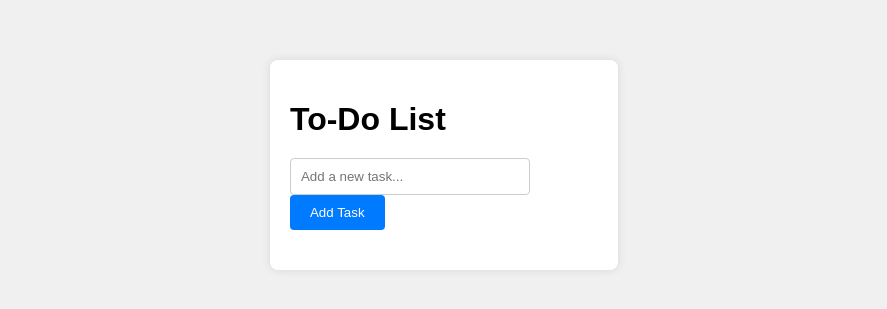
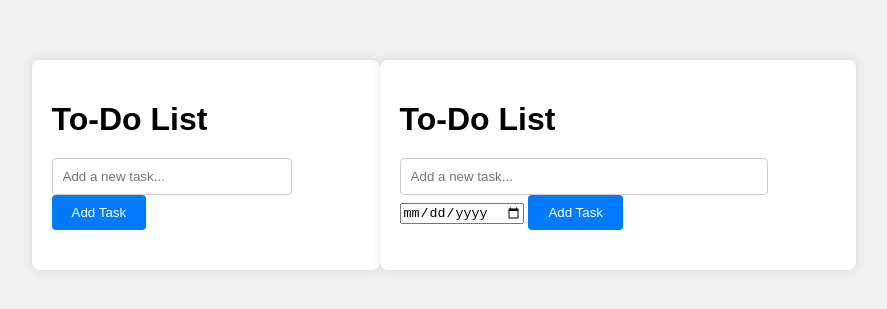
Before and after one commit to OSsLTD/Todo---App, a plain HTML site: page index.html in a window 1280 px wide. Shown: the part 235-544 px from the top of the page, without its empty margins (196-1083 px from the left). Drawn offline with Linux system fonts and the light colour scheme.

Commit message:
Update index.html

```diff
--- a/index.html
+++ b/index.html
@@ -16,3 +16,10 @@
     <script src="script.js"></script>
 </body>
 </html>
+<div class="container">
+    <h1>To-Do List</h1>
+    <input type="text" id="taskInput" placeholder="Add a new task...">
+    <input type="date" id="dueDateInput">
+    <button id="addTaskButton">Add Task</button>
+    <ul id="taskList"></ul>
+</div>
```
